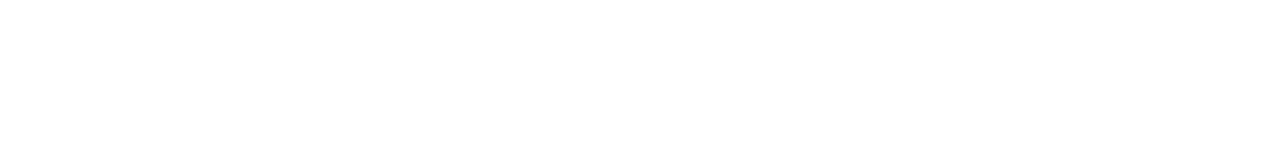
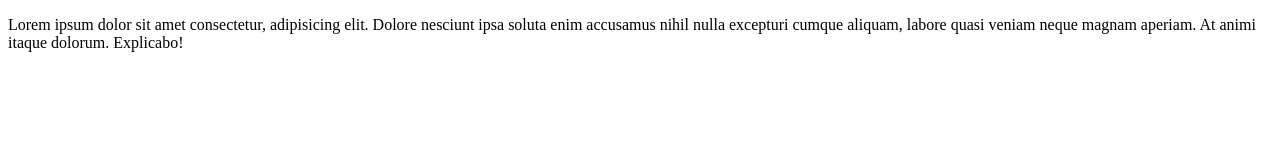
Before and after one commit to ALWISH007/Learn-GIT, a plain HTML site: page index.html in a window 1280 px wide. Drawn offline with Linux system fonts and the light colour scheme.

Commit message:
added paragraph in index.html

```diff
--- a/index.html
+++ b/index.html
@@ -6,6 +6,9 @@
     <title>Document</title>
 </head>
 <body>
+    <p>
+        Lorem ipsum dolor sit amet consectetur, adipisicing elit. Dolore nesciunt ipsa soluta enim accusamus nihil nulla excepturi cumque aliquam, labore quasi veniam neque magnam aperiam. At animi itaque dolorum. Explicabo!
 
+    </p>
 </body>
 </html>
```
